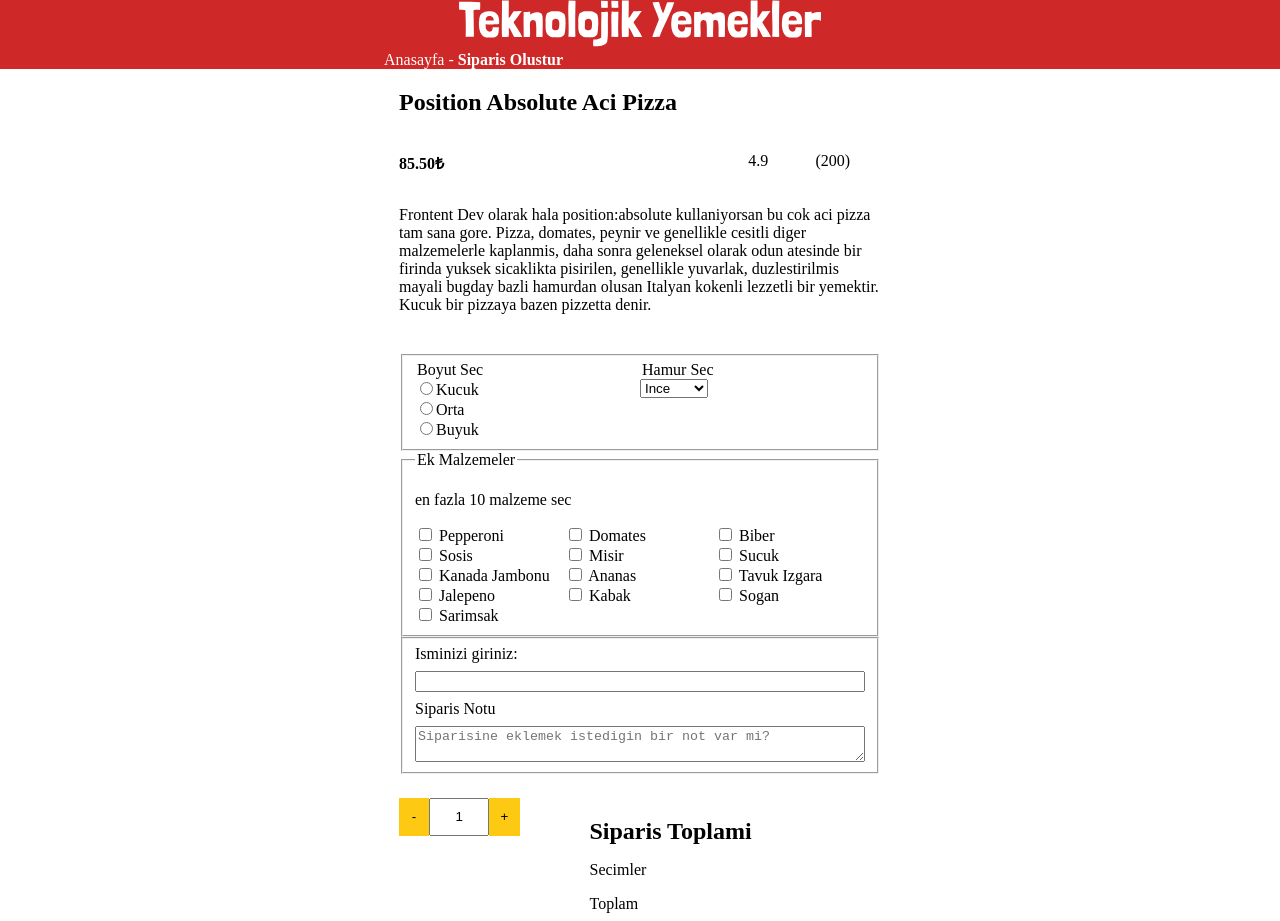
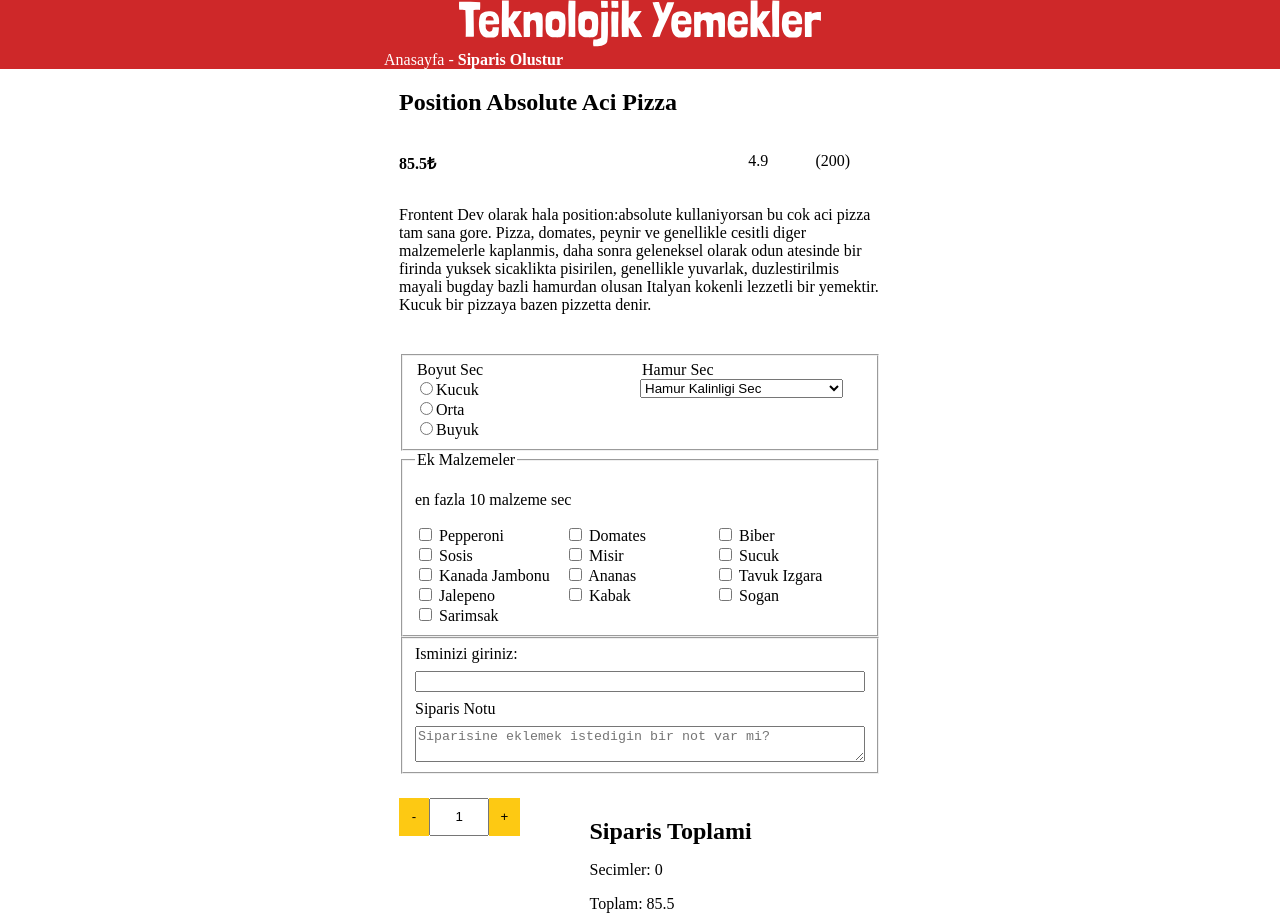
Before and after one commit to anilburakc/fsweb-s8-challenge-pizza, a React (Vite) app: page /order in a window 1280 px wide. Shown: the top 921 px of the page. Built offline with nearby package versions, Linux system fonts and the light colour scheme.

Commit message:
islevsellik eklemeleri
sayac artinca fiyat degisiyor
sayac 1in altina inmiyor
secimlere fiyat eklemesi

```diff
--- a/src/App.jsx
+++ b/src/App.jsx
@@ -31,6 +31,7 @@ function App() {
       newValue = value;
     }
     setFormData({...formData, [name]: newValue})
+    console.log(newValue)
   }
 
   return (
--- a/src/Component/Order.jsx
+++ b/src/Component/Order.jsx
@@ -1,5 +1,6 @@
 import { NavLink } from "react-router-dom";
 import OrderCheck from "./OrderCheck";
+import { useEffect, useState } from "react";
 
 export default function Order({ formData, handleChange }) {
     const ekler = [
@@ -56,6 +57,15 @@ export default function Order({ formData, handleChange }) {
             value: 'sarimsak',
         },
     ];
+    const [count, setCount] = useState(1)
+    const [fiyat, setFiyat] = useState(0)
+    const [secTop, setSecTop] = useState(0)
+    const [selectedValue, setSelectedValue] = useState('')
+
+
+    useEffect(()=>{setSecTop(formData.ekMalzemeler.length * 5 * count)}, [formData])
+    useEffect(()=>{setFiyat(85.5 * count)}, [count])
+    console.log(selectedValue)
 
     return (
         <section className="deneme">
@@ -70,7 +80,7 @@ export default function Order({ formData, handleChange }) {
                 <section className="order-info">
                     <h2>Position Absolute Aci Pizza</h2>
                     <div className="order-info-div">
-                        <p style={{ fontWeight: 'bold' }}>85.50₺</p>
+                        <p style={{ fontWeight: 'bold' }}>{fiyat}₺</p>
                         <p>4.9</p>
                         <p>(200)</p>
                     </div>
@@ -119,7 +129,8 @@ export default function Order({ formData, handleChange }) {
 
                             <div className="select-option-item">
                                 <legend className="select-legend">Hamur Sec</legend>
-                                <select>
+                                <select value={selectedValue} onChange={(e)=> setSelectedValue(e.target.value)}>
+                                    <option value='' disabled>Hamur Kalinligi Sec</option>
                                     <option value='ince'>Ince</option>
                                     <option value='normal'>Normal</option>
                                     <option value='kalin'>Kalin</option>
@@ -158,14 +169,14 @@ export default function Order({ formData, handleChange }) {
                 </section>
                 <footer className="footer-content">
                     <div className="arttir-azalt">
-                        <button id="azalt">-</button>
-                        <input type="text" id="sayac" defaultValue="1"/>
-                        <button id="arttir">+</button>
+                        <button id="azalt" onClick={() => setCount(count > 1 ? count-1: count)}>-</button>
+                        <input type="text" id="sayac" value={count}/>
+                        <button id="arttir"onClick={() => setCount(count + 1)}>+</button>
                     </div>
                     <div className="footer-order">
                         <h1>Siparis Toplami</h1>
-                        <p>Secimler</p>
-                        <p>Toplam</p>
+                        <p>Secimler: {secTop}</p>
+                        <p>Toplam: {fiyat + secTop}</p>
                         <button>Siparis Ver</button>
                     </div>
                 </footer>
--- a/src/order.css
+++ b/src/order.css
@@ -50,8 +50,8 @@
         margin: auto;
         text-align: start;
     }
-    .order-header img {
-
+    .select-option-item select{
+        width: 80%;
     }
 }
 
@@ -65,8 +65,8 @@
         margin: auto;
         text-align: start;
     }
-    .order-header img {
-
+    .select-option-item select{
+        width: 70%;
     }
 }
 @media (min-width: 1600px){
@@ -79,8 +79,8 @@
         margin: auto;
         text-align: start;
     }
-    .order-header img {
-
+    .select-option-item select{
+        width: 60%;
     }
 }
 @media (min-width: 1800px){
@@ -93,8 +93,8 @@
         margin: auto;
         text-align: start;
     }
-    .order-header img {
-
+    .select-option-item select{
+        width: 50%;
     }
 }
 @media (min-width: 2000px){
@@ -107,8 +107,8 @@
         margin: auto;
         text-align: start;
     }
-    .order-header img {
-
+    .select-option-item select{
+        width: 40%;
     }
 }
 
@@ -161,7 +161,7 @@
 
 }
 .select-option-item select{
-    width: 30%;
+    width: 90%;
 }
 
 .form-ekMalzemeler {
```
